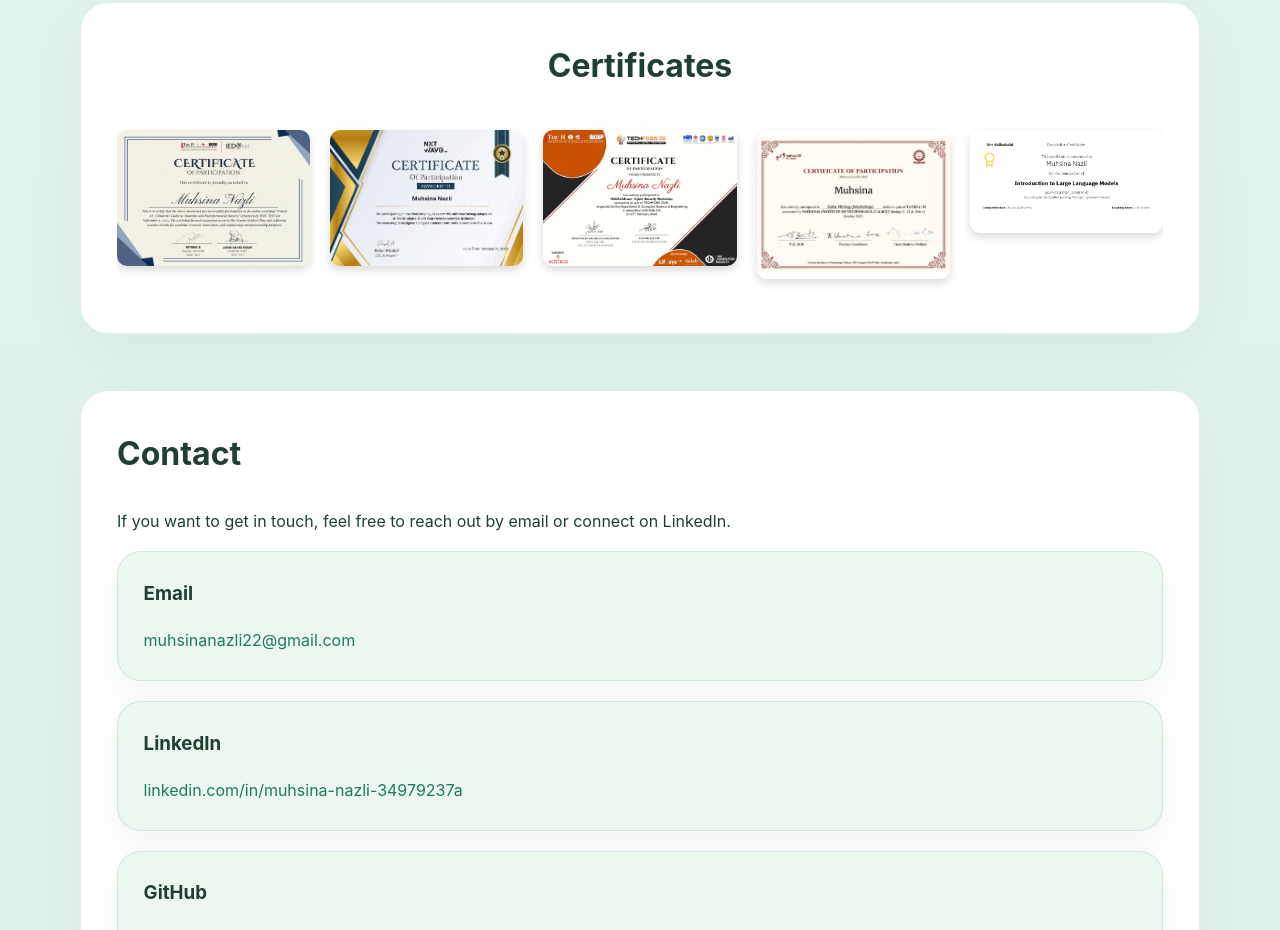
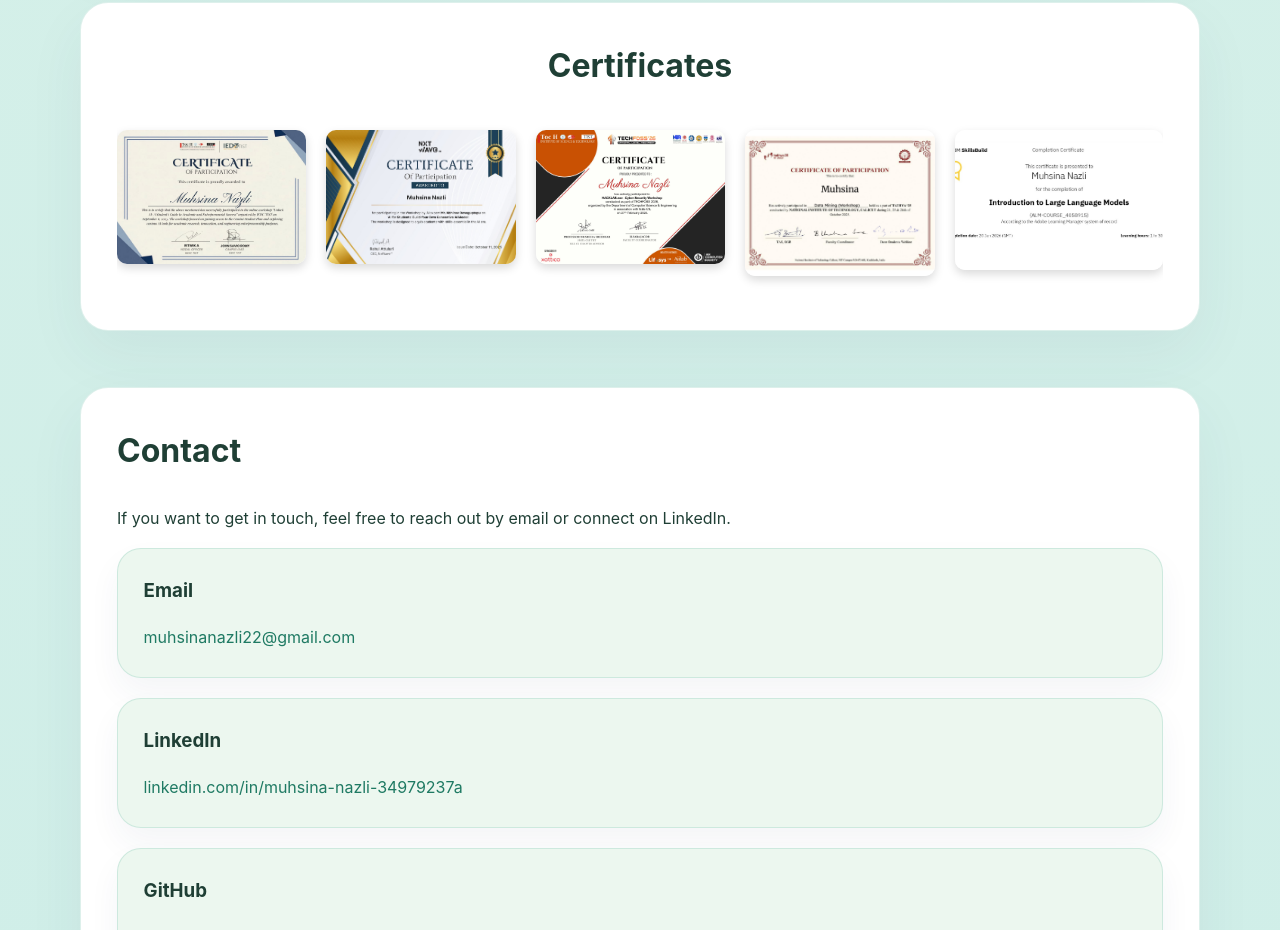
Before and after one commit to pikaayy/myprofile, a plain HTML site: page index.html in a window 1280 px wide. Shown: the part 2880-3810 px from the top of the page. Drawn offline with Linux system fonts and the light colour scheme.

Commit message:
Update background to #dff3ea; add cropped SkillsBuild thumbnail

```diff
--- a/index.html
+++ b/index.html
@@ -125,7 +125,7 @@
         </a>
 
         <a href="Certificates/SkillsBuild.jpg" target="_blank">
-          <img src="Certificates/SkillsBuild.jpg" alt="SkillsBuild Certificate">
+          <img class="crop-img" src="Certificates/SkillsBuild.jpg" alt="SkillsBuild Certificate">
         </a>
       </div>
     </section>
--- a/styles.css
+++ b/styles.css
@@ -1,5 +1,5 @@
 :root {
-  --bg: #e8f7f2;
+  --bg: #dff3ea;
   --surface: #ffffff;
   --surface-soft: #ecf7ef;
   --text: #1f3f35;
@@ -17,7 +17,7 @@ body {
   margin: 0;
   font-family: Inter, system-ui, -apple-system, BlinkMacSystemFont, "Segoe UI", sans-serif;
   color: var(--text);
-  background: linear-gradient(180deg, #e8f7f2 0%, #dff3ea 100%);
+  background: linear-gradient(180deg, var(--bg) 0%, #cfeee8 100%);
   line-height: 1.7;
 }
 
@@ -349,3 +349,15 @@ h1 {
 .certificate-gallery img:hover {
   transform: scale(1.05);
 }
+
+/* Cropped thumbnail for specific certificates */
+.certificate-gallery img.crop-img {
+  width: 220px;
+  height: 140px;
+  object-fit: cover;
+  object-position: center;
+  border-radius: 10px;
+  box-shadow: 0 4px 10px rgba(0,0,0,0.15);
+  transition: transform 0.3s ease;
+  flex-shrink: 0;
+}
```
